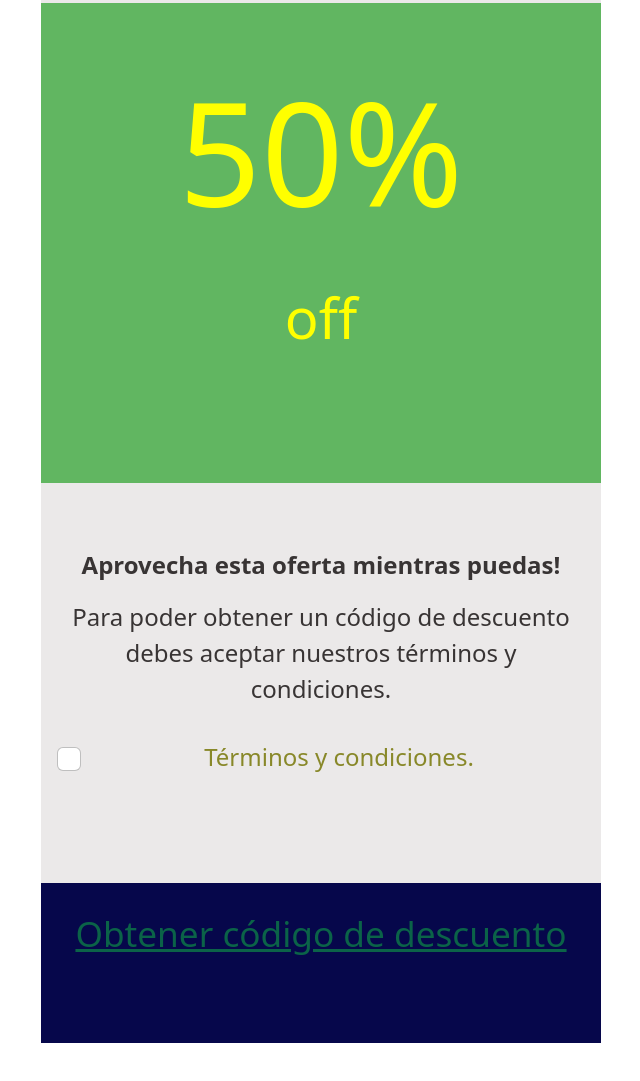
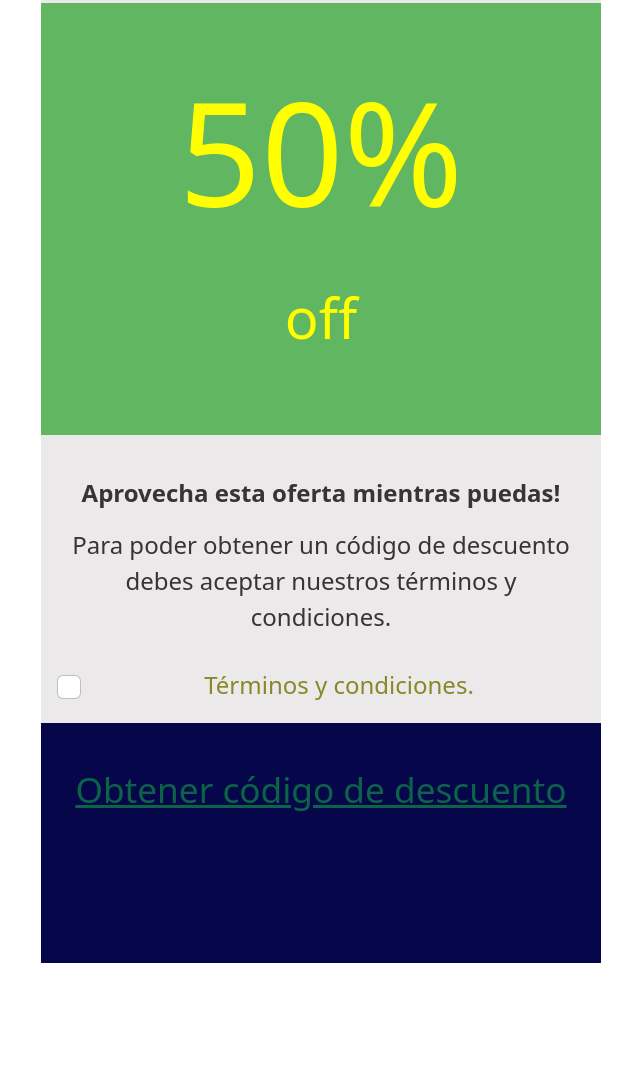
Before and after one commit to hernan-alvarado/Oferta-Codigo-Descuento, a plain HTML site: page index.html in a window 1280 px wide. Shown: the part 605-1686 px from the top of the page, without its empty margins (41-681 px from the left). After the commit the page ends 1568 px from the top, so only its background shows below. Drawn offline with nearby package versions, Linux system fonts and the light colour scheme.

Commit message:
commit dos

```diff
--- a/assets/css/style.css
+++ b/assets/css/style.css
@@ -1,4 +1,3 @@
-
 .container {
 	justify-content: center;
 }
@@ -7,15 +6,14 @@
 	background-color: rgb(235, 233, 233);
 	height: 35rem;
 	width: 35rem;
-    text-align: center
+	text-align: center;
 }
-
 
 #grisDos {
 	background-color: rgb(235, 233, 233);
 	color: rgb(56, 52, 52);
 	font-size: x-large;
-    height: 25rem;
+	height: 18rem;
 	width: 35rem;
 	text-align: center;
 }
@@ -23,7 +21,7 @@
 #verde {
 	background-color: rgb(97, 182, 97);
 	color: yellow;
-    height: 30rem;
+	height: 27rem;
 	width: 35rem;
 	text-align: center;
 }
@@ -33,21 +31,20 @@
 	text-align: center;
 }
 
-
 #descuento {
 	font-size: 900%;
-text-align: center
+	text-align: center;
 }
 
 #off {
 	font-size: 350%;
-text-align: center
+	text-align: center;
 }
 
 .form-check-label {
 	color: rgb(136, 136, 41);
 	font: 200;
-text-align: center
+	text-align: center;
 }
 
 #azul {
@@ -55,13 +52,13 @@ text-align: center
 	color: rgb(11, 99, 72);
 	text-decoration-line: underline;
 	font-size: 220%;
-    height: 10rem;
+	height: 15rem;
 	width: 35rem;
 	text-align: center;
 }
 
-#codigo{
+#codigo {
 	color: rgb(234, 186, 13);
 	font-size: 40px;
-    text-align: center
+	text-align: center;
 }
--- a/index.html
+++ b/index.html
@@ -15,25 +15,25 @@
 
     <div class="container mt-5">
         <div class="card-body" id="gris">
-            <p class="card-title mt-5" id="titulo">Todos nuestros productos</p>
+            <p class="card-title mt-4" id="titulo">Todos nuestros productos</p>
         </div>
         <div class="card-body" id="verde">
             <p class="card-text mt-4" id="descuento">50%</p>
             <p class="card-text" id="off">off</p>
         </div>
         <div class="card-body" id="grisDos">
-            <p class="card-text mt-5"><b>Aprovecha esta oferta mientras puedas!</b></p>
+            <p class="card-text mt-4"><b>Aprovecha esta oferta mientras puedas!</b></p>
             <p class="card-text mt-3">Para poder obtener un código de descuento debes aceptar nuestros términos y
                 condiciones.</p>
             <p class="form-check"><input class="form-check-input mt-4" type="checkbox" value="" id="check">
                 <label class="form-check-label mt-3" for="flexCheckChecked">Términos y condiciones.</label>
             </p>
         </div>
-        <div class="card-body mb-5" id="azul">
-            <p class="card-text mt-2" onclick="obtenerCodigo()">Obtener código de descuento</p>
+        <div class="card-body" id="azul">
+            <p class="card-text mt-4" onclick="obtenerCodigo()">Obtener código de descuento</p>
             <p class="invisible" id="codigo"></p>
         </div>
-</div>
+    </div>
 
 </body>
 
```
Also changed, not shown: assets/js/script.js (+5 -5 lines). Lines whose indentation alone changed are shown as unchanged.
